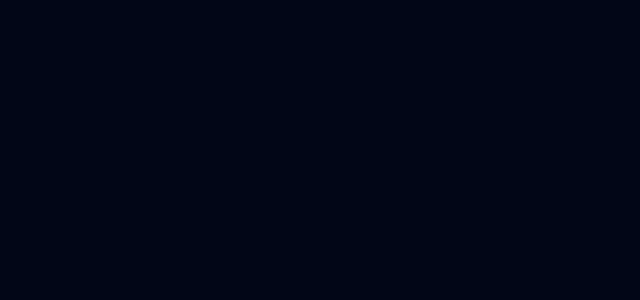
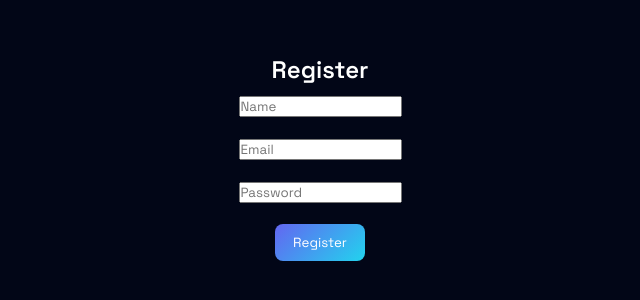
Before and after one commit to Pratik-shedge07/Online-Learning-Managment-System, a React (Vite) app in the folder lms-frontend/: page /register in a window 1280 px wide. Before the commit this address had no page. Shown: the part 136-436 px from the top of the page, without its empty margins (320-960 px from the left). Built offline with nearby package versions, Linux system fonts and the light colour scheme.

Commit message:
register page created

```diff
--- a/lms-frontend/src/App.jsx
+++ b/lms-frontend/src/App.jsx
@@ -3,6 +3,7 @@ import Login from "./Login";
 import Dashboard from "./Dashboard";
 import Courses from "./Courses";
 import MyCourses from "./MyCourses";
+import Register from "./Register";
 
 
 function App() {
@@ -14,6 +15,7 @@ function App() {
       <Routes>
 
         <Route path="/" element={<Login />} />
+        <Route path="/register" element={<Register />} />
         <Route path="/dashboard" element={<Dashboard />} />
         <Route path="/courses" element={<Courses />} />
         <Route path="/my-courses" element={<MyCourses />} />
--- /dev/null
+++ b/lms-frontend/src/Register.jsx
@@ -0,0 +1,70 @@
+import { useState } from "react";
+import axios from "axios";
+import { useNavigate } from "react-router-dom";
+
+function Register() {
+
+  const [name,setName] = useState("");
+  const [email,setEmail] = useState("");
+  const [password,setPassword] = useState("");
+
+  const navigate = useNavigate();
+
+  const handleRegister = async () => {
+
+    try {
+
+      await axios.post(
+        "https://online-learning-managment-system-1.onrender.com/auth/register",
+        {
+          name:name,
+          email:email,
+          password:password
+        }
+      );
+
+      alert("Registration successful");
+
+      navigate("/");
+
+    } catch(error){
+
+      console.log(error);
+      alert("Registration failed");
+
+    }
+
+  };
+
+  return (
+
+    <div style={{textAlign:"center",marginTop:"120px"}}>
+
+      <h2>Register</h2>
+
+      <input
+        placeholder="Name"
+        onChange={(e)=>setName(e.target.value)}
+      /><br/><br/>
+
+      <input
+        placeholder="Email"
+        onChange={(e)=>setEmail(e.target.value)}
+      /><br/><br/>
+
+      <input
+        type="password"
+        placeholder="Password"
+        onChange={(e)=>setPassword(e.target.value)}
+      /><br/><br/>
+
+      <button onClick={handleRegister}>
+        Register
+      </button>
+
+    </div>
+
+  );
+}
+
+export default Register;
```
